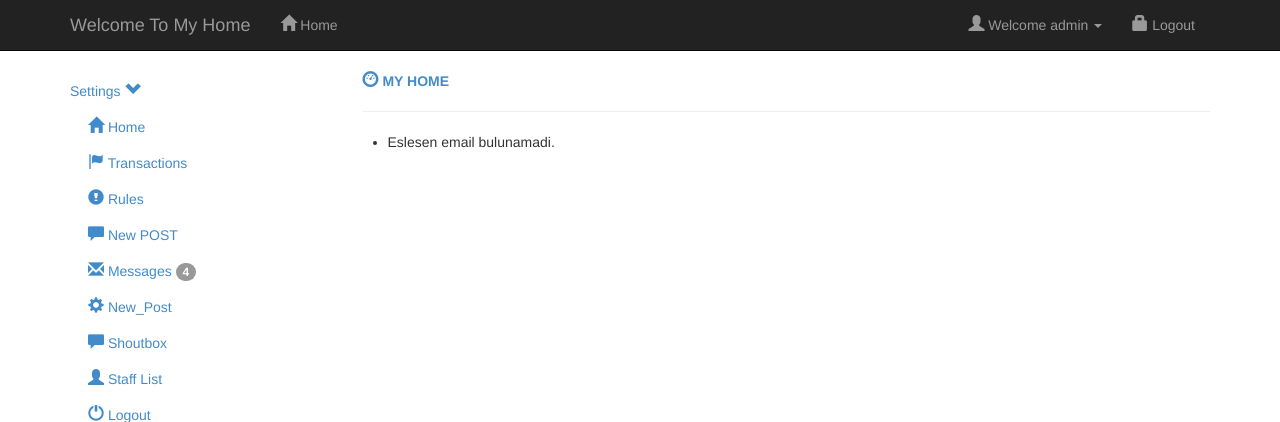
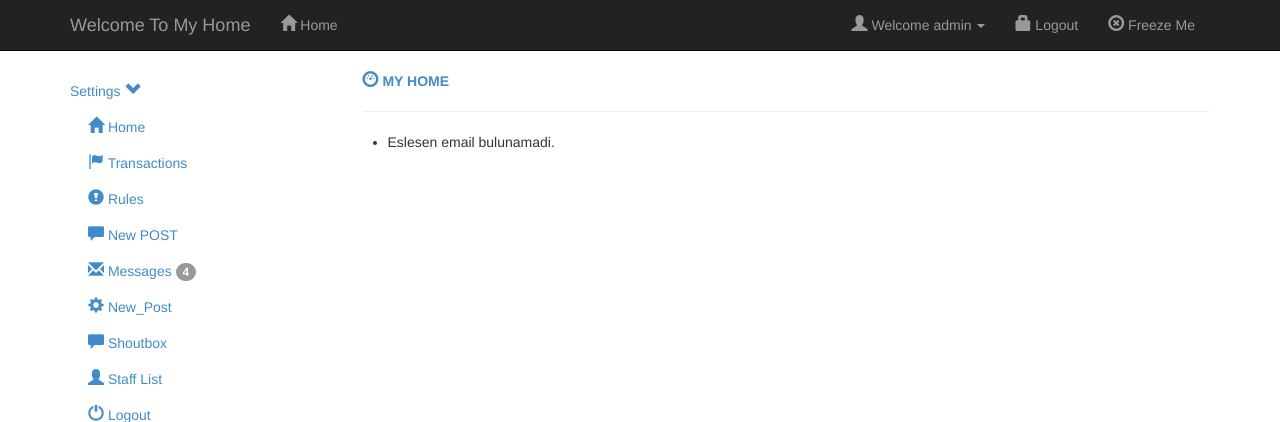
Before and after one commit to dogancankilment/dck-blog, a Django app: page /user/activation/1 in a window 1280 px wide. Shown: the top 422 px of the page. Run offline with Django 3.2, Linux system fonts and the light colour scheme; a user stored in the database is signed in; data comes from the database, SQL or seed files in the repository; parts of the project's set-up code (start-up, migrations or seed data) failed here and were passed over; some libraries are stand-ins or nearby versions.

Commit message:
freeze account icon and link added into navbar on base.html

```diff
--- a/myblog/templates/base.html
+++ b/myblog/templates/base.html
@@ -46,6 +46,7 @@
 
                 {% if request.user.is_authenticated %}
                     <li><a href="{% url logout %}"><i class="glyphicon glyphicon-lock"></i> Logout</a></li>
+                    <li><a href="{% url freeze_account %}"><i class="glyphicon glyphicon-remove-circle"></i> Freeze Me</a></li>
                 {% else %}
                     <li><a href="{% url my_login %}"  class="glyphicon glyphicon-lock">Login</a></li>
                 {% endif %}
```
